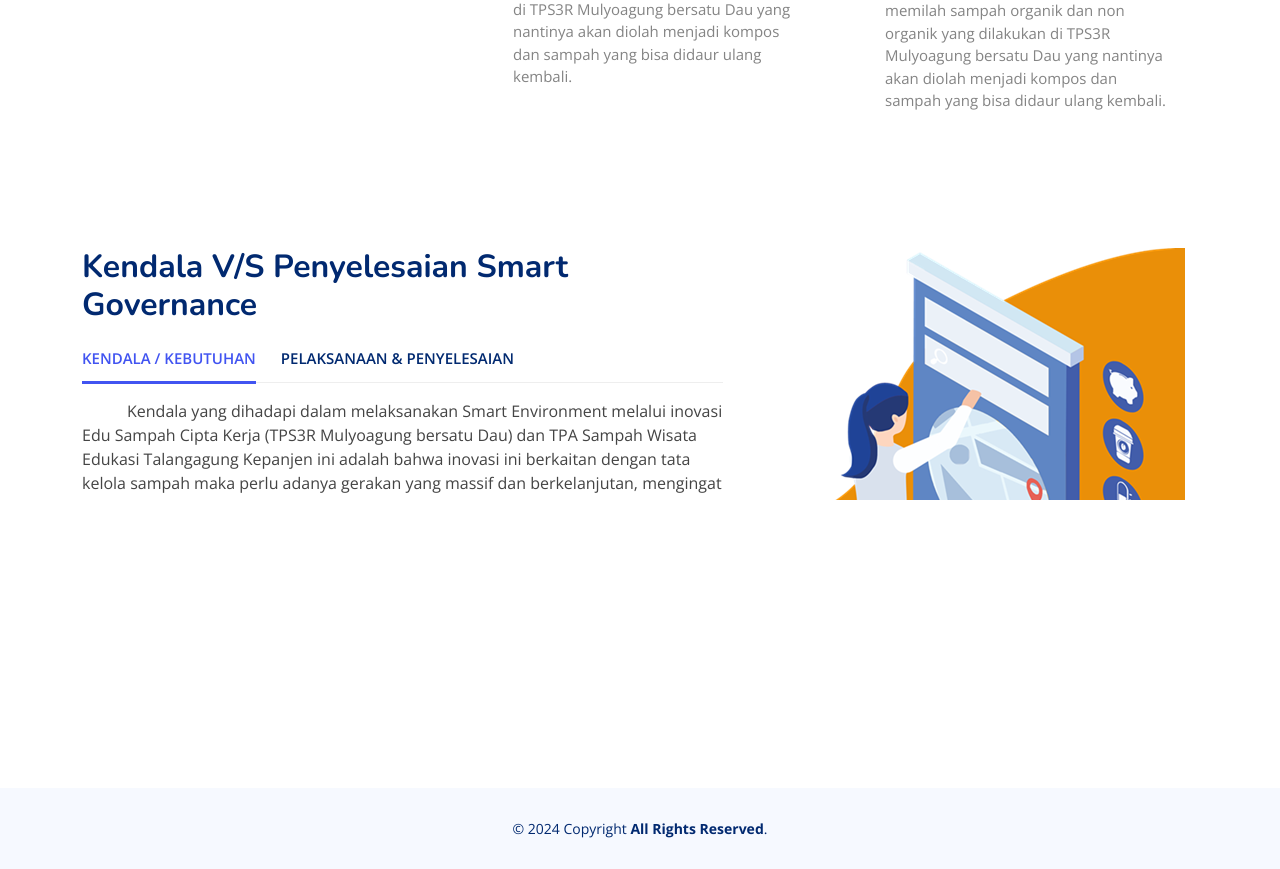
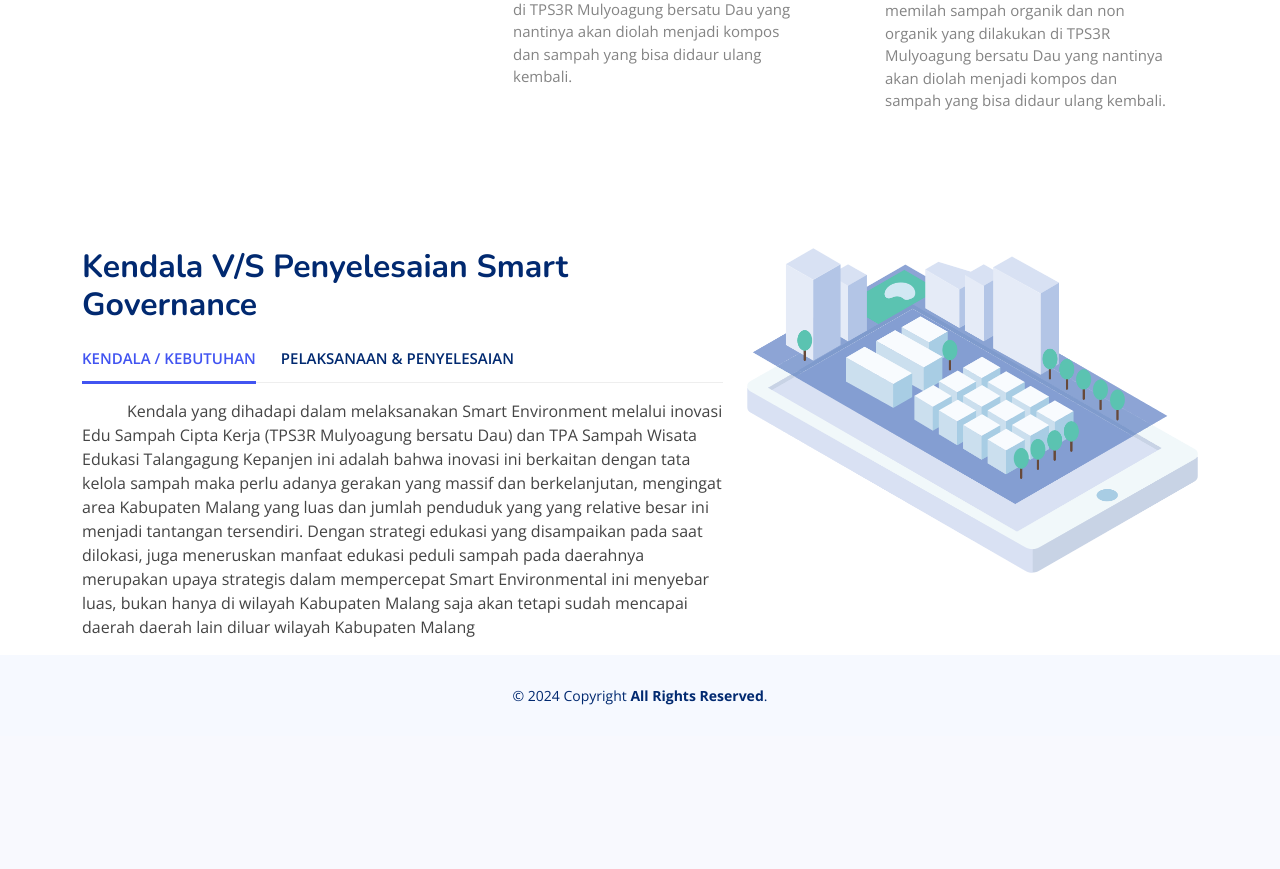
Before and after one commit to Maisho20/Smart-City-2, a Laravel app: page /SmartEnv in a window 1280 px wide. Shown: the part 1367-2236 px from the top of the page. After the commit the page ends 2072 px from the top, so only its background shows below. Run offline with Laravel 10, Linux system fonts and the light colour scheme.

Commit message:
Update Smart Environment

```diff
--- a/resources/views/SmartEnv_layout/SmrEnv.blade.php
+++ b/resources/views/SmartEnv_layout/SmrEnv.blade.php
@@ -251,7 +251,7 @@
                 </div>
 
                 <div class="col-lg-5">
-                    <img src="{{ asset('img/Smart/Gov/Gov2.png') }}" class="img-fluid" alt="">
+                    <img src="{{ asset('img/Smart/Eco/Eco2.png') }}" class="img-fluid" alt="">
                 </div>
             </div>
         </div>
```
